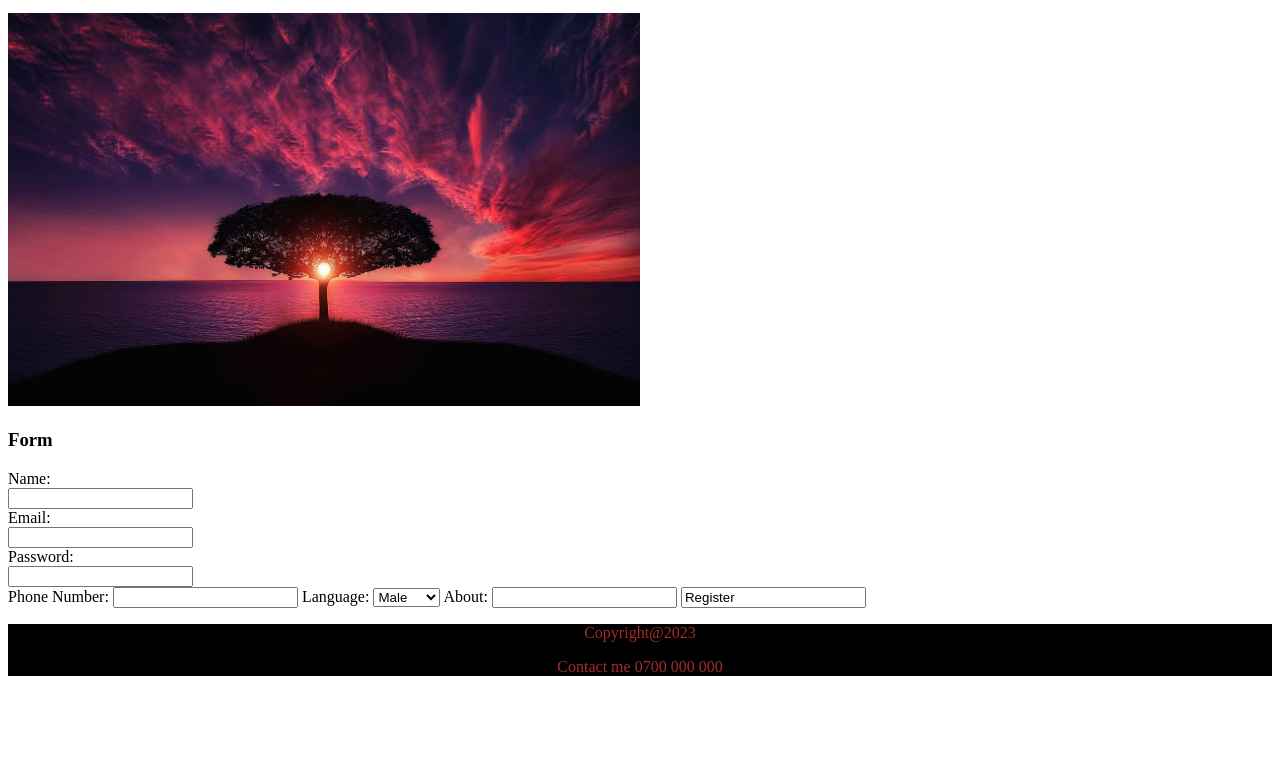
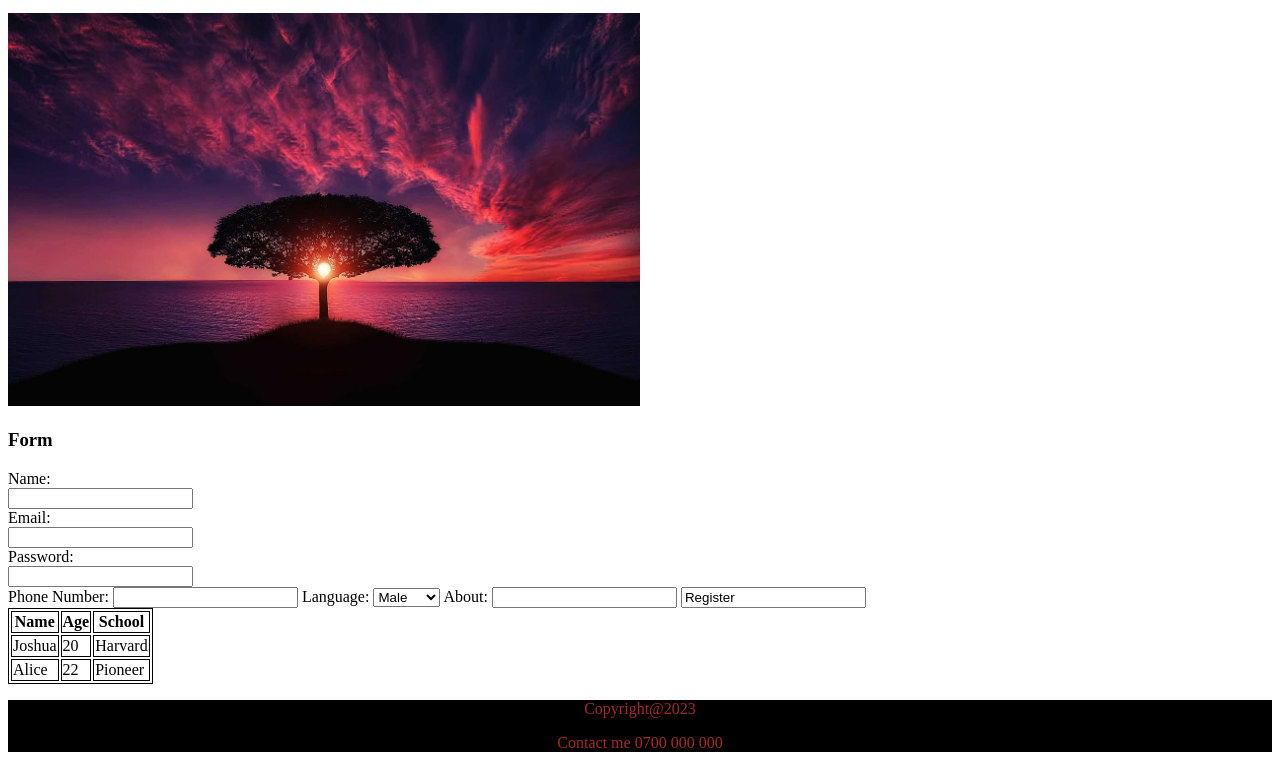
Before and after one commit to cate339/css-project, a website: page Index.html in a window 1280 px wide. Shown: the part 320-1088 px from the top of the page. Before the commit the page ends 1012 px from the top, so only its background shows below. Drawn offline with Linux system fonts and the light colour scheme.

Commit message:
Create table

```diff
--- a/Index.html
+++ b/Index.html
@@ -48,6 +48,23 @@
             <input type="register" value="Register">
 
         </form>
+        <table>
+            <tr>
+                <th>Name</th>
+                <th>Age</th>
+                <th>School</th>
+            </tr>
+            <tr>
+                <td>Joshua</td>
+                <td>20</td>
+                <td>Harvard</td>
+            </tr>
+            <tr>
+                <td>Alice</td>
+                <td>22</td>
+                <td>Pioneer</td>
+            </tr>
+        </table>
         <footer>
             <p>Copyright@2023</p>
             <p>Contact me 0700 000 000</p>
--- a/style.css
+++ b/style.css
@@ -26,6 +26,9 @@ p {
   height: 30%;
   width: 50%;
 }
+table, th, td {
+  border: 1px solid;
+}
 
 footer {
   background-color: black;
```
